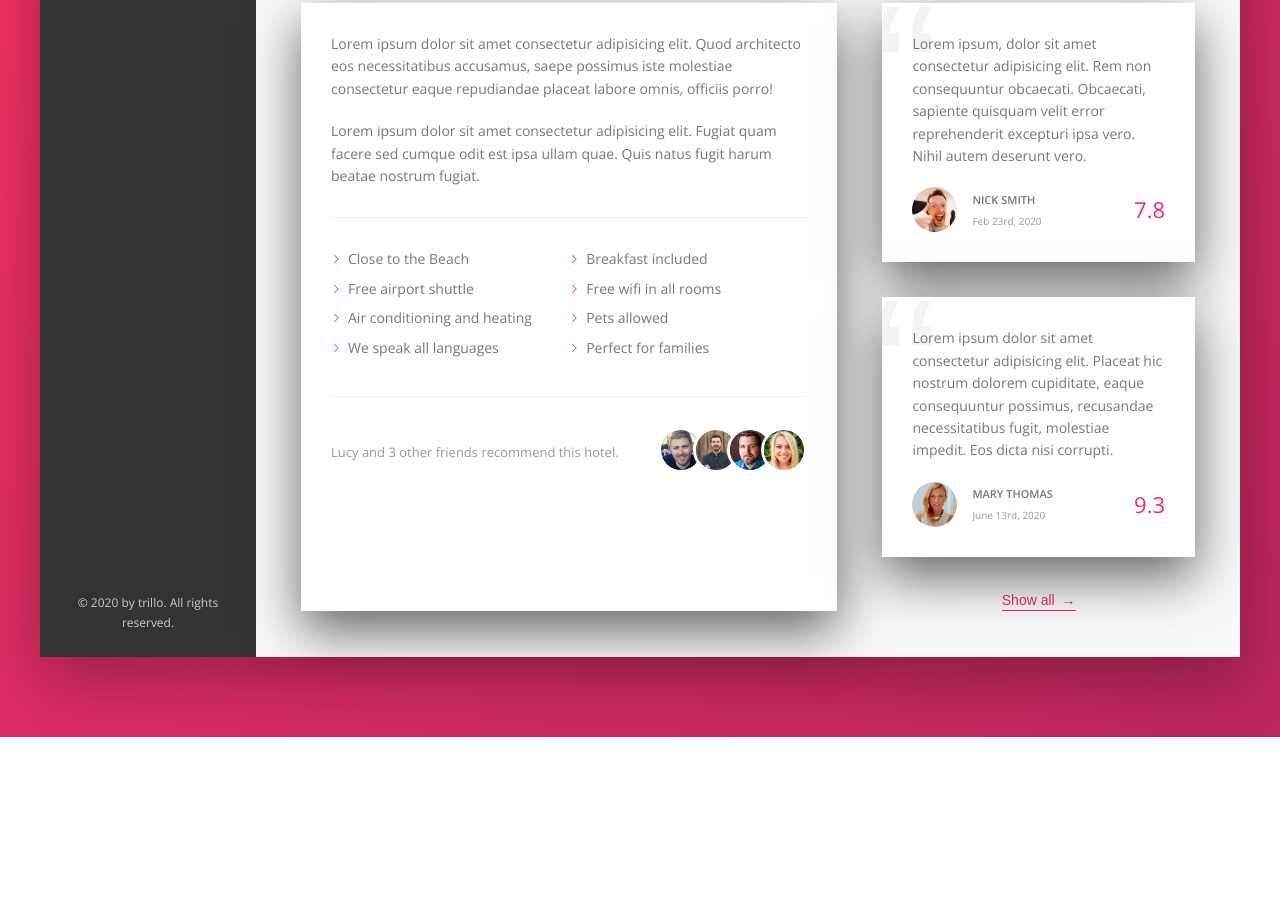
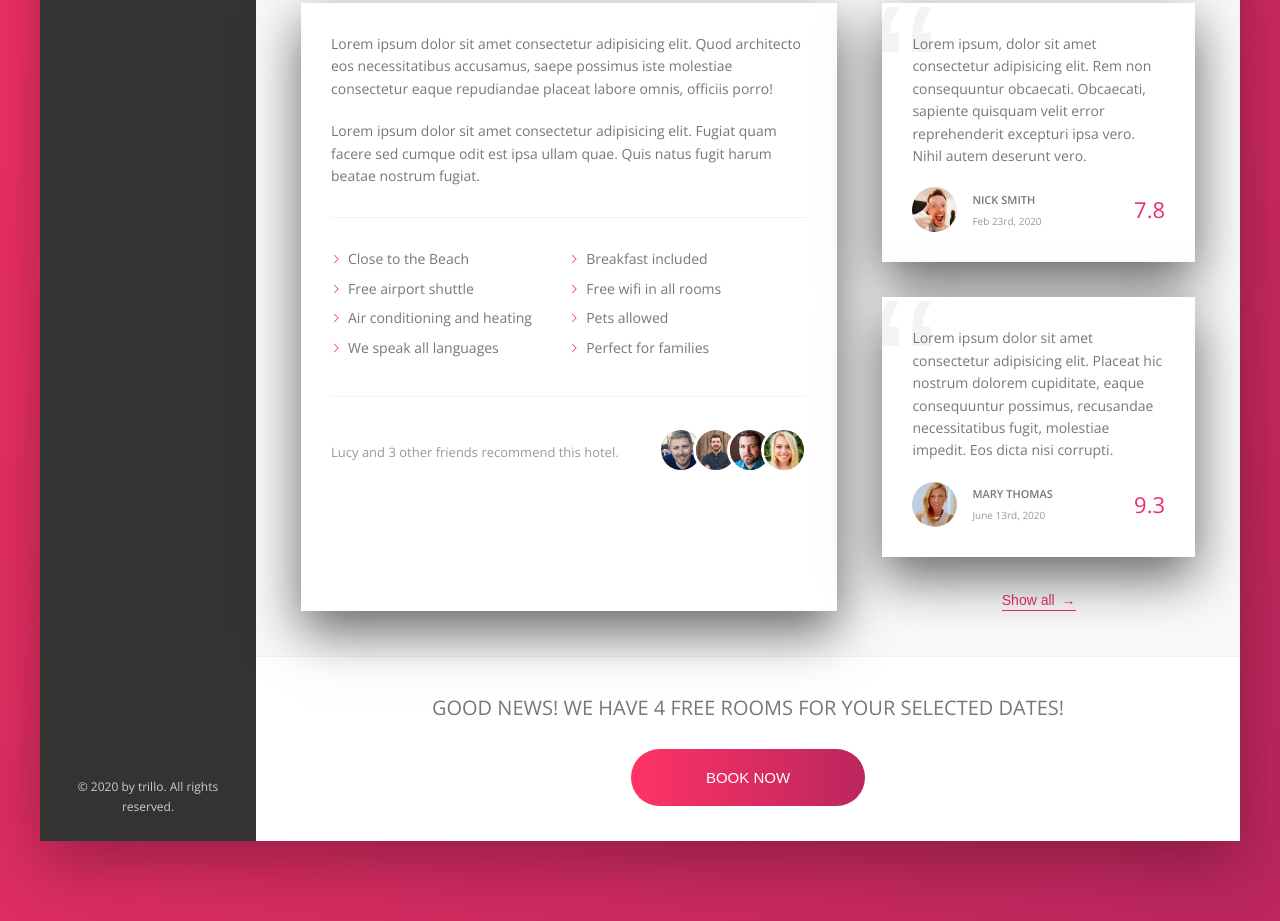
Before and after one commit to nikkisato/Trillo_Project, a website: page index.html in a window 1280 px wide. Shown: the part 644-1565 px from the top of the page. Before the commit the page ends 1381 px from the top, so only its background shows below. Drawn offline with nearby package versions, Linux system fonts and the light colour scheme.

Commit message:
finished CTA button

```diff
--- a/index.html
+++ b/index.html
@@ -257,6 +257,16 @@
               <button class="btn-inline">Show all <span>&rarr;</span></button>
             </div>
           </div>
+          <div class="cta">
+            <h2 class="cta__book-now">
+              Good news! We have 4 free rooms for your selected dates!
+            </h2>
+
+            <button class="btn">
+              <span class="btn__visible">Book now</span>
+              <span class="btn__invisible">Only 4 rooms left</span>
+            </button>
+          </div>
         </main>
       </div>
     </div>
--- a/sass/_components.scss
+++ b/sass/_components.scss
@@ -404,3 +404,71 @@
     z-index: 1;
   }
 }
+
+.cta {
+  padding: 3.5rem 0;
+  text-align: center;
+
+  &__book-now {
+    font-size: 2rem;
+    font-weight: 300;
+    margin-bottom: 2.5rem;
+    text-transform: uppercase;
+  }
+}
+
+.btn {
+  font-size: 1.5rem;
+  font-weight: 300;
+  text-transform: uppercase;
+  border-radius: 100px;
+  border: none;
+  background-image: linear-gradient(
+    to right,
+    var(--color-primary-light),
+    var(--color-primary-dark)
+  );
+  overflow: hidden;
+  position: relative;
+  color: #fff;
+  cursor: pointer;
+
+  & > * {
+    width: 100%;
+    height: 100%;
+    transition: all 0.2s;
+    display: inline-block;
+  }
+
+  &__visible {
+    padding: 2rem 7.5rem;
+  }
+
+  &__invisible {
+    position: absolute;
+    left: 0;
+    top: -100%;
+    padding: 2rem 0;
+  }
+
+  &:hover {
+    background-image: linear-gradient(
+      to left,
+      var(--color-primary-light),
+      var(--color-primary-dark)
+    );
+  }
+
+  &:hover &__visible {
+    transform: translateY(100%);
+  }
+
+  &:hover &__invisible {
+    top: 0;
+  }
+
+  &:focus {
+    outline: none;
+    animation: pulsate 1s infinite;
+  }
+}
```
Also changed, not shown: css/style.css.
